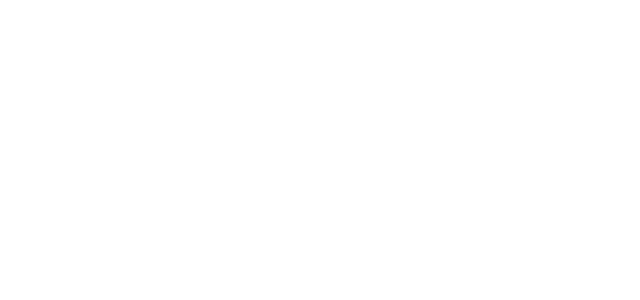
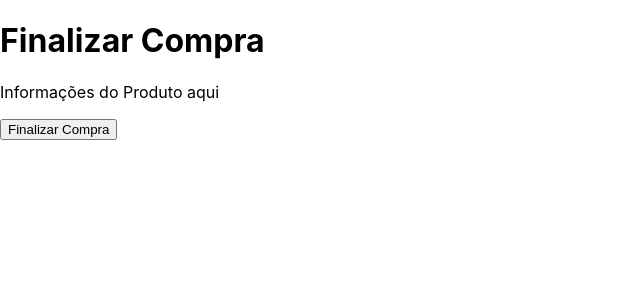
Before and after one commit to tryber/sd-03-block15-project-frontend-online-store-07, a React (Create React App) app: page /finish in a window 1280 px wide. Shown: the top 300 px of the page, without its empty margins (0-640 px from the left). Built offline with nearby package versions, Linux system fonts and the light colour scheme.

Commit message:
starting finish page

```diff
--- a/src/App.js
+++ b/src/App.js
@@ -2,6 +2,7 @@ import React from 'react';
 import { BrowserRouter, Switch, Route } from 'react-router-dom';
 import Home from './pages/Home';
 import Cart from './pages/Cart';
+import Finish from './pages/Finish';
 
 function App() {
   return (
@@ -10,6 +11,7 @@ function App() {
         <Switch>
           <Route exact path="/" component={Home} />
           <Route exact path="/cart" component={Cart} />
+          <Route exact path="/finish" component={Finish} />
         </Switch>
       </BrowserRouter>
     </div>
--- a/src/pages/Cart.js
+++ b/src/pages/Cart.js
@@ -1,7 +1,7 @@
 import React, { Component } from 'react';
 import MensagemCarrinho from '../components/MensagemCarrinho';
 
-export class Cart extends Component {
+class Cart extends Component {
   render() {
     return (
       <div>
--- /dev/null
+++ b/src/pages/Finish.js
@@ -0,0 +1,17 @@
+import React, { Component } from 'react';
+
+class Finish extends Component {
+  render() {
+    return (
+      <div>
+        <h1>Finalizar Compra</h1>
+        <div>
+          <p>Informações do Produto aqui</p>
+        </div>
+        <button type="button">Finalizar Compra</button>
+      </div>
+    );
+  }
+}
+
+export default Finish;
```
